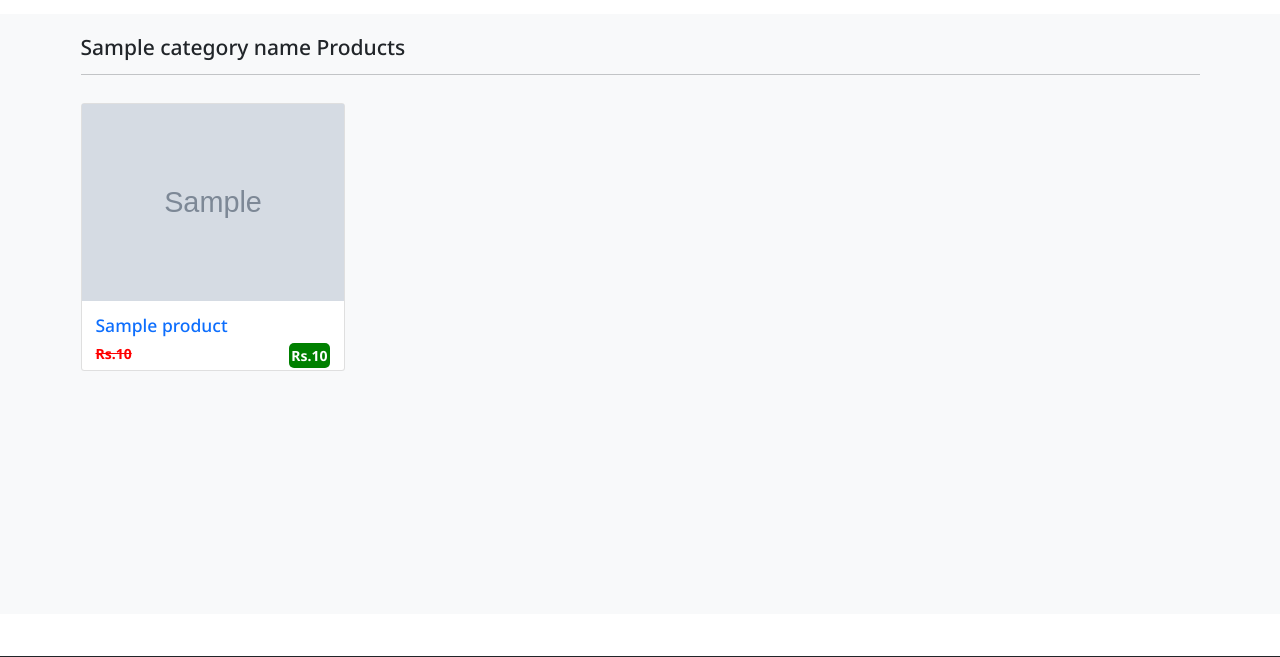
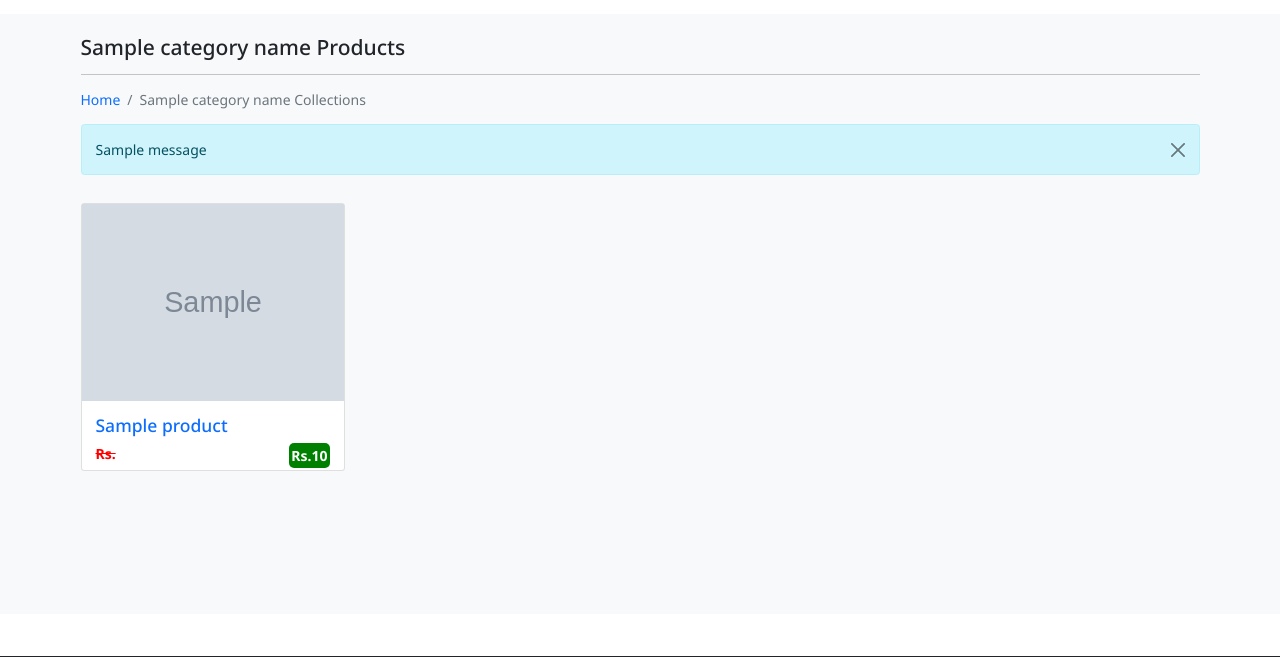
Before and after one commit to anandu-170758/Shopify, a Django app: template shop/templates/shop/Products/index.html in a window 1280 px wide. Shown: the part 49-706 px from the top of the page. Run offline with Django 5.2, Linux system fonts and the light colour scheme; tables that the repository leaves empty hold one stand-in row (values such as "Sample post"); the template is opened without the code that fills it: values that come from a table or form of the project are taken from there, most other values are stand-ins (such as "Sample title", 1, 10 or a date in 2020); grey boxes marked "Sample" are stand-in pictures; one stand-in notice (Sample message) is shown.

Commit message:
User Form created and Message Alert

```diff
--- a/shop/templates/shop/Products/index.html
+++ b/shop/templates/shop/Products/index.html
@@ -1,4 +1,4 @@
-{% extends 'shop/Layout/Main.html' %}
+{% extends 'shop/Layout/main.html' %}
 {% block title %}
 ShopKart | Online Shopping
 {% endblock title %}
@@ -8,19 +8,26 @@
   <div class="container">
     <div class="row">
       <div class="col-12">
-        <h4 class="mb-3">{{ category_name }} Products</h4>
+        <h4 class="mb-3">{{category_name}} Products</h4>
         <hr style="border-color:#b8bfc2;">
+        <nav aria-label="breadcrumb">
+          <ol class="breadcrumb">
+            <li class="breadcrumb-item"><a href="{% url 'home' %}">Home</a></li>
+            <li class="breadcrumb-item active">{{category_name}} Collections</li>
+          </ol>
+        </nav>
+        {% include 'shop/inc/message.html' %}
       </div>
       {% for item in products %}
       <div class="col-md-4 col-lg-3">
         <div class="card my-3">
-          <img src="{{ item.product_image.url }}"  class="card-image-top" alt="Categories">
+          <img src="{{item.product_image.url}}"  class="card-image-top" alt="Categories">
           <a href="{% url 'product_details' category_name item.name %}">
-             <div class="card-body">
+          <div class="card-body">
             <h5 class="card-title text-primary">{{ item.name }}</h5>
             <p class="card-text">
-              <span class="float-start old_price"><s>Rs.{{ item.orginal_price | stringformat:'d'}}</s></span>
-              <span class="float-end new_price">Rs.{{ item.selling_price | stringformat:'d'}}</span>
+              <span class="float-start old_price"><s>Rs.{{ item.original_price | stringformat:'d'}}</s></span>
+              <span class="float-end new_price">Rs.{{ item.selling_price | stringformat:'d' }}</span>
             </p>
           </div>
         </a>
--- a/shop/templates/shop/Products/product_details.html
+++ b/shop/templates/shop/Products/product_details.html
@@ -17,6 +17,7 @@
                       <li class="breadcrumb-item active" aria-current="page">{{products}} </li>
                     </ol>
                 </nav>
+                {% include 'shop/inc/message.html' %}
             </div>
              <div class="col-4 my-3 pic-box">
                 {% if products.trending %}
--- a/shop/templates/shop/collections.html
+++ b/shop/templates/shop/collections.html
@@ -20,6 +20,7 @@
         <div class="col-12">
           <h4 class="mb-3">Categories</h4>
           <hr style="border-color:#b8bfc2;">
+          {% include 'shop/inc/message.html' %}
         </div>
         {% for item in category %}
         <div class="col-md-4 col-lg-3">
--- /dev/null
+++ b/shop/templates/shop/inc/message.html
@@ -0,0 +1,6 @@
+{% for msg in messages %}
+<div class="alert alert-info alert-dismissible fade show" role="alert">
+  {{msg}}
+  <button type="button" class="btn-close" data-bs-dismiss="alert" aria-label="Close"></button>
+</div>
+{% endfor %}
--- a/shop/templates/shop/login.html
+++ b/shop/templates/shop/login.html
@@ -1,6 +1,6 @@
 {% extends 'shop/Layout/main.html' %}
 {% block title %}
-  Registration | ShopKart
+  Registration | Shopify
 {% endblock title %}
 {% block content %}
   <div class="container" style="margin-top:70px;min-height:600px;">
@@ -8,6 +8,7 @@
       <div class="col-12">
         <h4 class="mb-3"> User Login</h4>
         <hr style="border-color:#b8bfc2;">
+        {% include 'shop/inc/message.html' %}
       </div>
     </div>
     <section class="py-4" >
--- a/shop/templates/shop/register.html
+++ b/shop/templates/shop/register.html
@@ -8,6 +8,7 @@
       <div class="col-12">
         <h4 class="mb-3"> New User Registration</h4>
         <hr style="border-color:#b8bfc2;">
+        {% include 'shop/inc/message.html' %}
       </div>
     </div>
     <section class="py-4" >
--- a/shop/urls.py
+++ b/shop/urls.py
@@ -4,6 +4,7 @@
 urlpatterns=[
     path('',views.home,name="home"),
     path('register',views.register,name="register"),
+    path('login',views.login,name="login"),
     path('collections',views.collections,name="collections"),
     path('collections/<str:name>',views.collectionsview,name="collections"),
     path('collections/<str:cname>/<str:pname>',views.product_details,name="product_details"),
```
